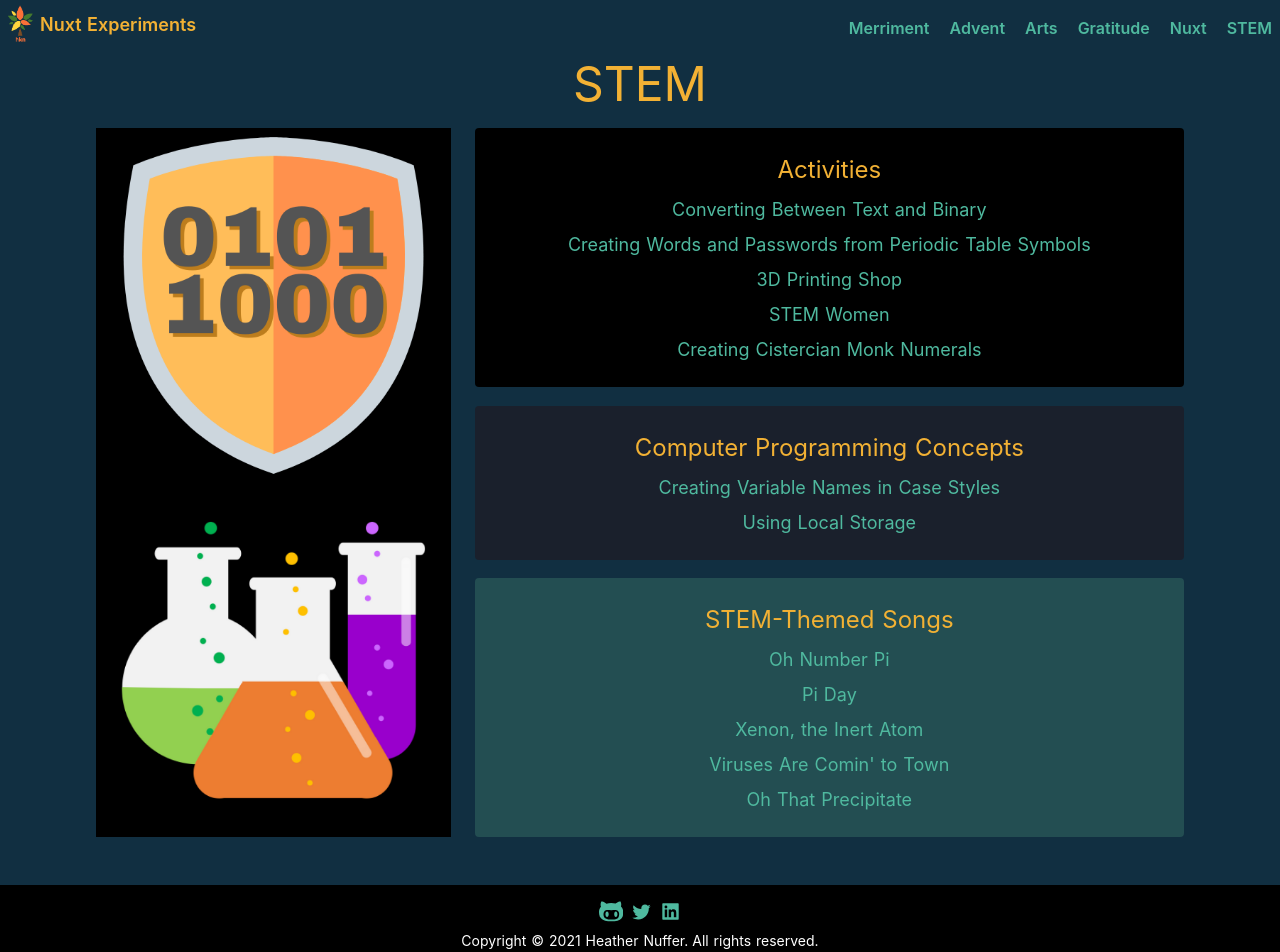
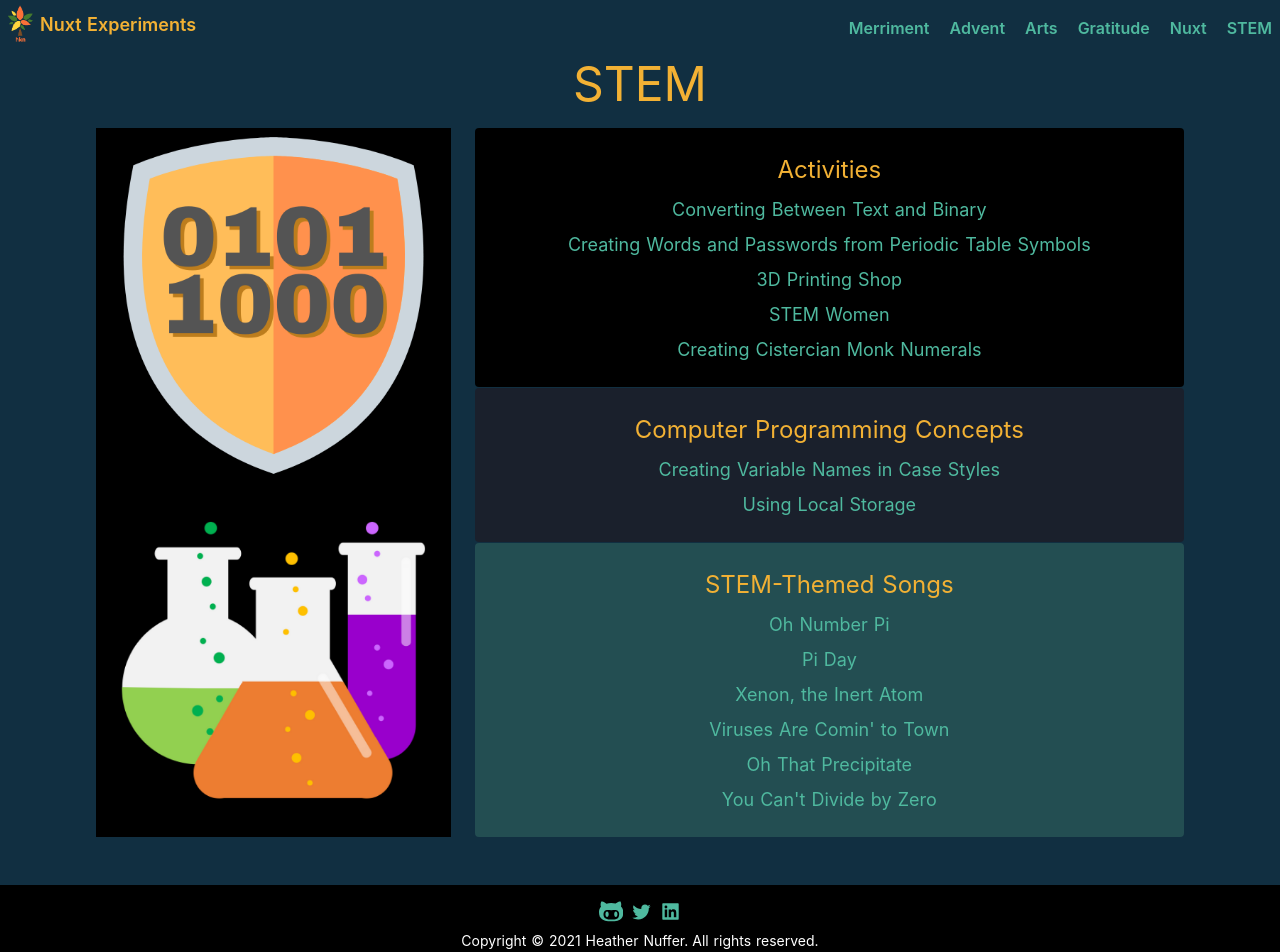
Before and after one commit to ethyl2/nuxt-experiment, a Nuxt app: page /stem in a window 1280 px wide. Shown: the top 952 px of the page. Built offline with nearby package versions, Linux system fonts and the light colour scheme; a web font is replaced by a local one.

Commit message:
Adds link to zero song in stem index

```diff
--- a/pages/stem/index.vue
+++ b/pages/stem/index.vue
@@ -56,6 +56,9 @@
           <nuxt-link to="/songs/christmas/precipitate"
             >Oh That Precipitate</nuxt-link
           >
+          <nuxt-link to="/songs/christmas/zero"
+            >You Can't Divide by Zero</nuxt-link
+          >
         </div>
       </nav>
     </div>
```
